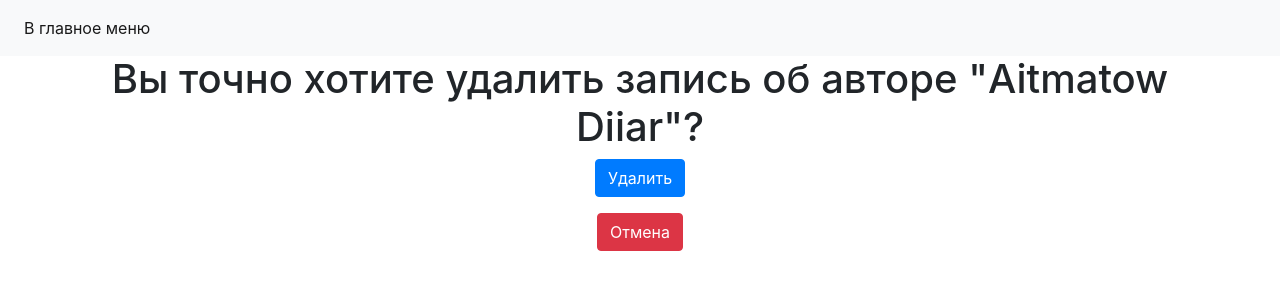
After one commit to Aitmatow/guest_book, a Django app: page /records/delete/1 in a window 1280 px wide. The commit adds this page. Shown: the top 300 px of the page. Run offline with Django 3.2, Linux system fonts and the light colour scheme; data comes from the database, SQL or seed files in the repository; some libraries are stand-ins or nearby versions.

Commit message:
Этап 5 завершен. Удаление сделано.

```diff
--- a/source/main/urls.py
+++ b/source/main/urls.py
@@ -22,5 +22,6 @@ urlpatterns = [
     path('', views.records_index_view, name = 'index'),
     path('records/add/', views.records_add_view, name = 'record_add'),
     path('records/update/<int:pk>', views.records_update_view, name = 'record_update'),
+    path('records/delete/<int:pk>', views.records_delete_view, name = 'record_delete'),
 
 ]
--- /dev/null
+++ b/source/webapp/templates/delete.html
@@ -0,0 +1,12 @@
+{% extends "base.html" %}
+{% block title %}Delete record{% endblock %}
+{% block menu %}
+{% endblock %}
+{% block content %}
+    <h1 class="text-center">Вы точно хотите удалить запись об авторе  "{{ record.name }}"?</h1>
+    <form method="POST" action="{% url "record_delete" record.pk %}" class="text-center">
+        {% csrf_token %}
+        <p><input type="submit" value="Удалить" class="btn btn-primary"></p>
+        <p><a href="{% url "index" %}" class="btn btn-danger">Отмена</a></p>
+    </form>
+{% endblock %}
--- a/source/webapp/templates/index.html
+++ b/source/webapp/templates/index.html
@@ -13,7 +13,7 @@
                   <div class="card-body">
                     <p class="card-text">{{ record.record }}</p>
                     <a href="{% url 'record_update' record.pk %}" class="btn btn-info"><span class="fa fa-edit"></span> Редактировать</a>
-                    <a href="" class="btn btn-info"><span class="fa fa-trash"></span> Удалить</a>
+                    <a href="{% url 'record_delete' record.pk %}" class="btn btn-info"><span class="fa fa-trash"></span> Удалить</a>
                   </div>
                 </div>
             {% endfor %}
--- a/source/webapp/views.py
+++ b/source/webapp/views.py
@@ -51,3 +51,11 @@ def records_update_view(request, pk):
             return redirect('index')
         else:
             return render(request, 'update.html', context={'form': form, 'record' : record})
+
+def records_delete_view(request, pk):
+    record = get_object_or_404(Records, pk=pk)
+    if request.method == 'GET':
+        return render(request, 'delete.html', context={'record': record})
+    elif request.method == 'POST':
+        record.delete()
+        return redirect('index')
```
